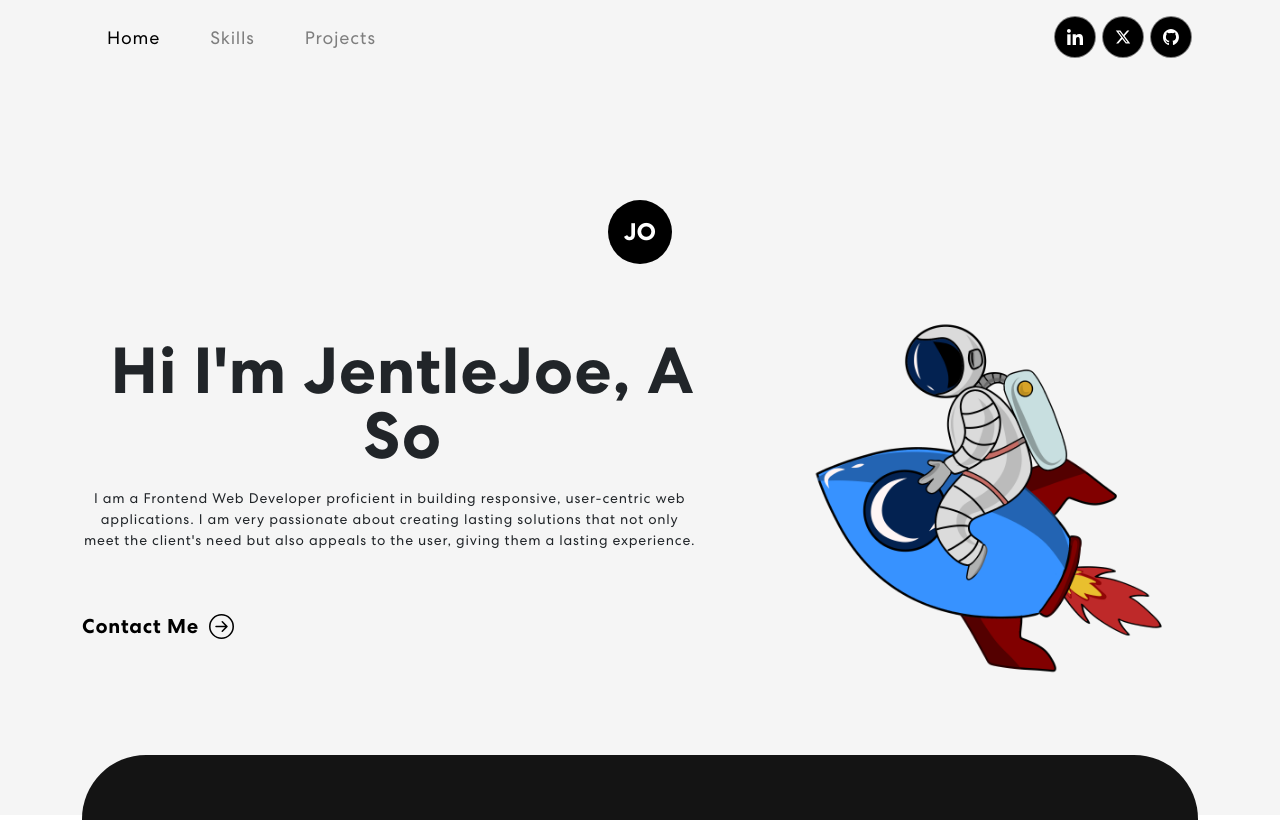
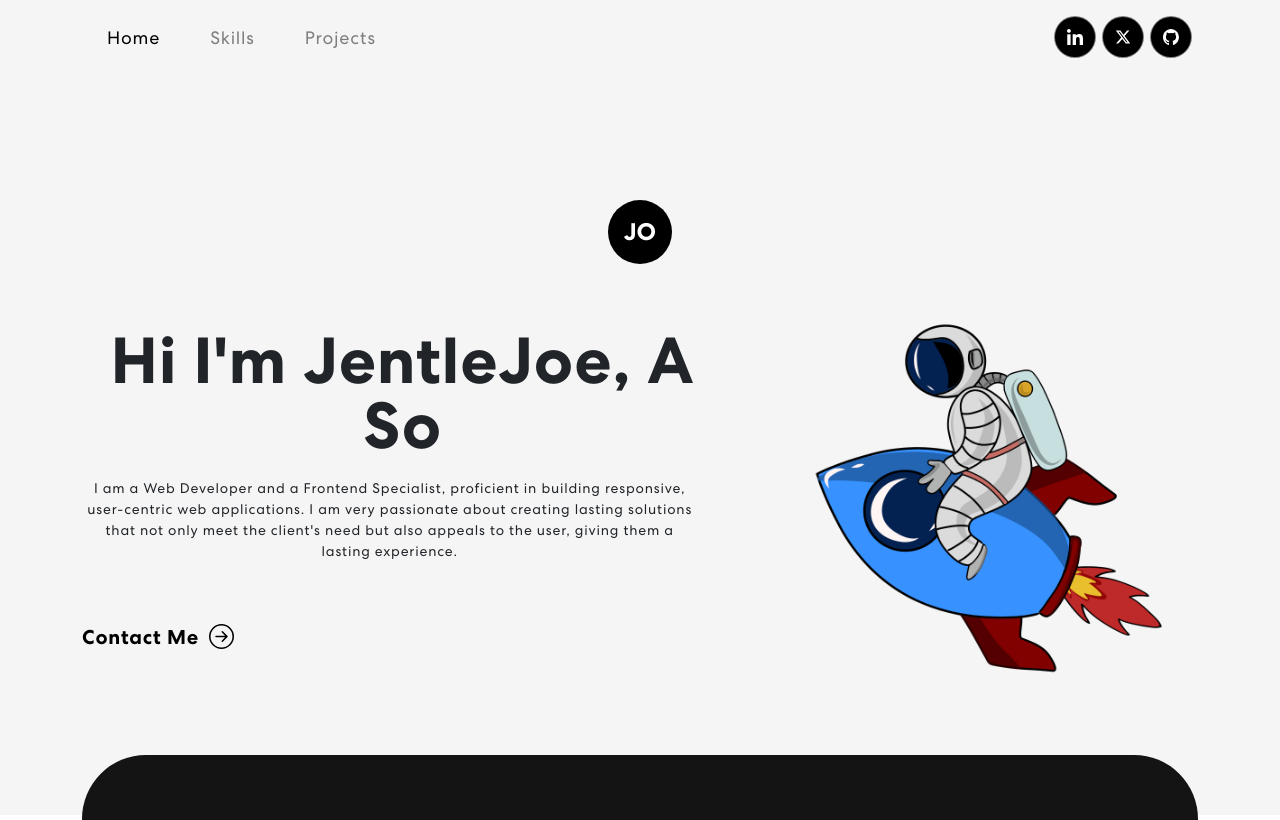
Before and after one commit to JentleJoe/my_portfolio, a React (Create React App) app: page / in a window 1280 px wide. Shown: the top 820 px of the page. Built offline with nearby package versions, Linux system fonts and the light colour scheme.

Commit message:
updated about

```diff
--- a/src/components/Banner.js
+++ b/src/components/Banner.js
@@ -57,7 +57,7 @@ export default function Banner(){
                     <Col className="banner-text-container" xs={12} md={6} xl={7} >
                         {/* <span className="tagline" >Welcome to my Portfolio</span> */}
                         <h1>{ 'Hi I\'m JentleJoe, ' }<span className="wrap"> {text} </span> </h1>
-                        <p className="about-text">I am a <span className="real-title">Frontend Web Developer</span>{about}</p>
+                        <p className="about-text">I am a <span className="real-title">Web Developer and a Frontend Specialist,</span>{about}</p>
                         <button className="connect-btn" onClick={() => window.location.href = 'mailto:joshuaoseghale01@gmail.com'}>Contact Me <ArrowRightCircle size={25} /></button>
                     </Col>
                     <Col xs={12} md={6} xl={5}>
```
